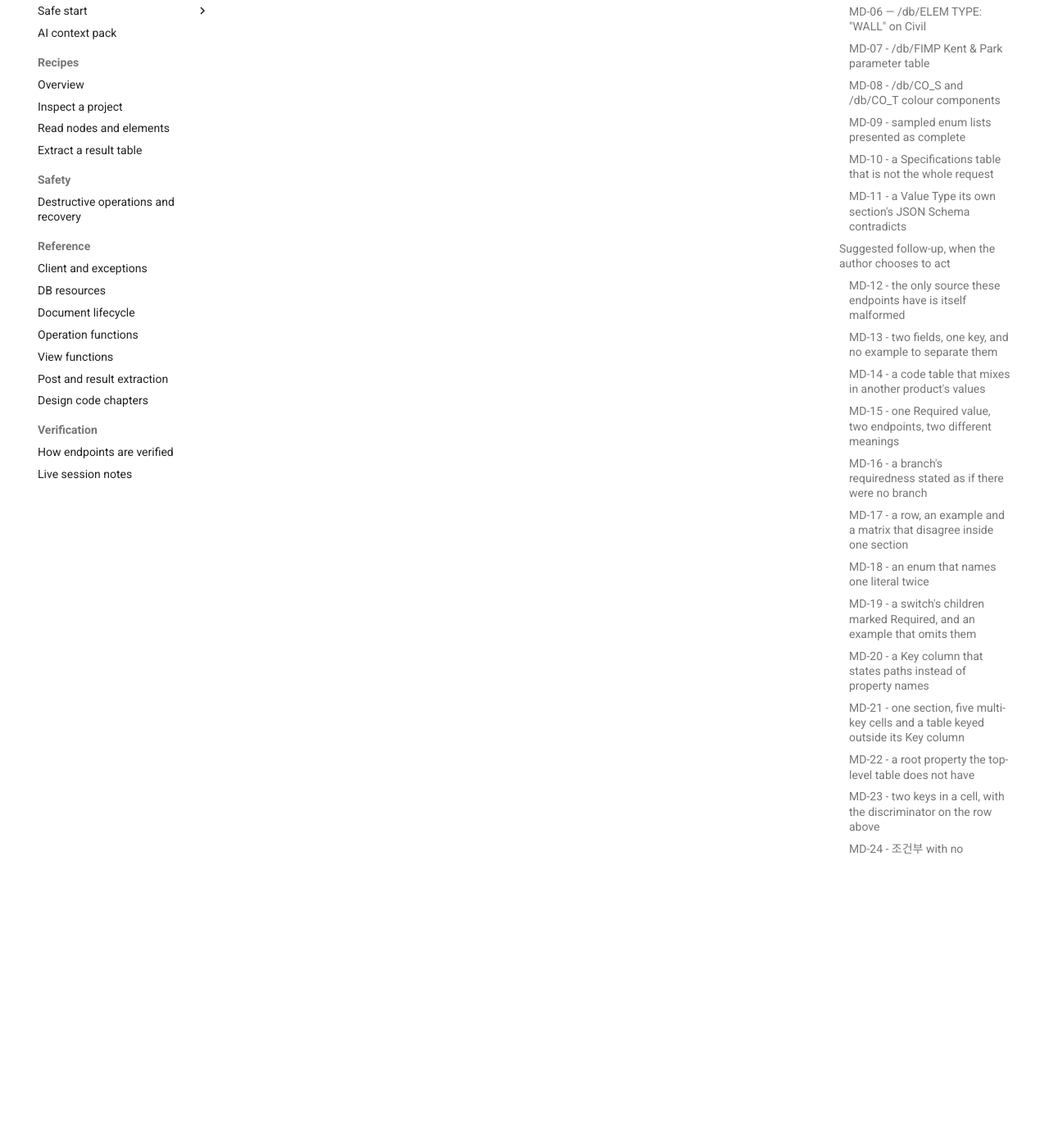
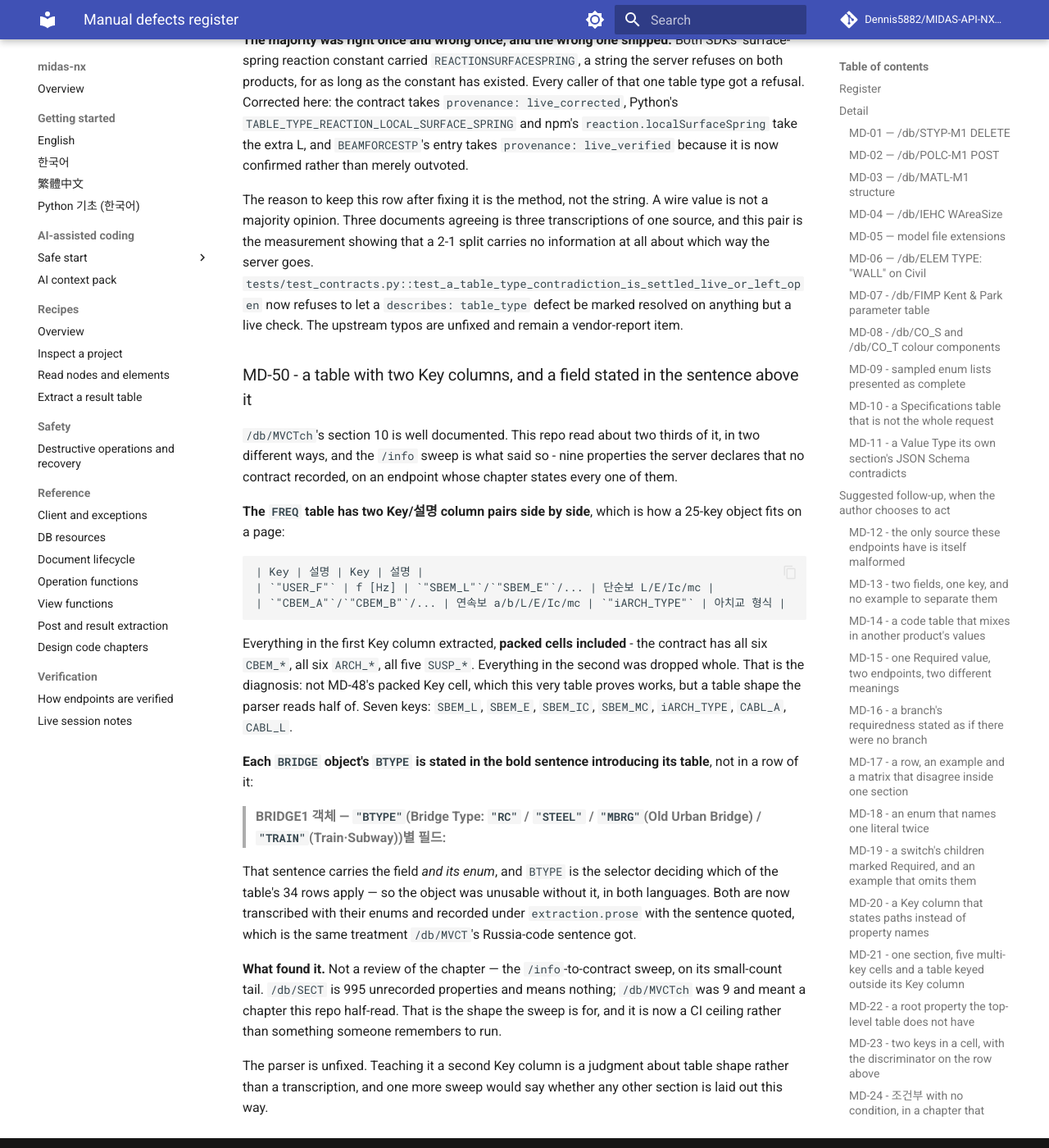
Before and after one commit to Dennis5882/MIDAS-API-NX-SDK, an MkDocs documentation site: the page built from docs/manual_defects_register.md, in a window 1280 px wide and 1400 px high, scrolled down 58872 px. Shown: the whole window at 82% size. Built offline with MkDocs 1.6.1 and Material for MkDocs 9.7.7, drawn with Linux system fonts in a browser that asks for light colours; comment, search, counter and statistics services are not loaded; some of the changed text lies outside the part shown.

Commit message:
feat(contracts): close the /info sweep's small-count tail
Eleven endpoints had a property /info declares and no contract records. Six do
now, and the six are the large ones - /db/SECT's 995, /db/MATD's 172 - where
/info describes the whole record including computed read-only members and the
count means nothing. Every small count is closed, and the small counts are the
ones worth reading: a count of one or two is what a missing table row looks
like.

Two findings, and they are different in kind.

SPECIAL_LANE_ITEMS on /db/LLAN, /db/LLANch, /db/LLANid and /db/LLANop, plus
/db/LLANop's root OPT_STRADD. The manual documents none of them - the whole
repo was searched for each name, not just the section - and the server declares
all of them. This is /db/LLANtr's MD-45 reaching its four siblings, so each
contract takes the same treatment: provenance info_schema, requirement unstated
because /info declares no required array, and the server's own description
carried verbatim rather than paraphrased into a rule.

/db/MVCTch is the opposite: the chapter documents all nine and this repo read
about two thirds of it. FREQ's table has two Key/설명 column pairs side by side,
and every key in the second was dropped whole - SBEM_L/E/IC/MC, iARCH_TYPE,
CABL_A/CABL_L. The first column's packed cells extracted fine, which is what
rules out MD-48's packed Key cell and names this a table shape the parser reads
half of. Separately, each BRIDGE object's BTYPE is stated in the bold sentence
introducing its table, enum and all, and BTYPE is the selector deciding which of
that table's 34 rows apply - so neither object was usable without it, in either
language. Registered together as MD-50; the parser is unfixed, because teaching
it a second Key column is a judgment about table shape rather than a
transcription.

The seven FREQ keys stay `unstated` like the eighteen siblings from the same
table, which states no Value Type. Taking /info's `number` for all 25 is a
separate change with its own evidence, not a side effect of this one.

EXPECTED_AGAINST_CONTRACTS drops the five closed rows rather than lowering them.
An at-most of zero is what "closed" means, and the ceiling now refuses the
regression.

Co-Authored-By: Claude Opus 5 <noreply@anthropic.com>

````diff
--- a/docs/manual_defects_register.md
+++ b/docs/manual_defects_register.md
@@ -83,6 +83,7 @@ build itself** and is no longer resting on an unrecorded one.
 | MD-47 | 2026-09-04 | `/db/TDMT` `TCODE` and `bSILICA` | section 6's "Specifications (공통 키 + CEB-FIP)" table documents two code branches, CEB-FIP and ACI, while its `CODE` value table lists 33 codes | `CODE="EUROPEAN"` is a third branch with two dedicated fields the table names nowhere. Both were read off a real PSC bridge model's C40/50 concrete on 2026-07-30 and both are declared by `GET /info/db/TDMT` on either product. The gap is wider than these two: /info declares roughly seventy fields here, spanning codes the value table lists and the field table then ignores | **manual repo** transcription | open |
 | MD-48 | 2026-09-04 | `/db/MVHL` `VEH_EUROCODE`, 48 fields | section 10's Specifications table documents `VEH_DEFAULT` and no country object at all | `GET /info/db/MVHL` declares eleven more - `VEH_FR`, `VEH_CN`, `VEH_IN`, `VEH_CA`, `VEH_BS`, `VEH_EUROCODE`, `VEH_RU`, `VEH_KSCE_LSD15`, `VEH_AU`, `VEH_PL`, `VEH_ZA` - and a real Eurocode "Load Model 1" vehicle read on 2026-07-30 used `VEH_EUROCODE` instead of `VEH_DEFAULT`, omitting `STANDARD_CODE` the table marks Required. Four of the eleven have their own manual tables; `VEH_EUROCODE` has none | **manual repo** transcription | open |
 | MD-49 | 2026-09-04 | `/post/TABLE` surface-spring reaction `TABLE_TYPE` | the JSON Schema and Specifications table give `REACTIONSURFACESPRING`; the Request Example alone gives `REACTIONLSURFACESPRING` | on both Gen NX and Civil NX, build 09/02/2026, `REACTIONSURFACESPRING` is refused with `there was an error creating utbl`, while `REACTIONLSURFACESPRING` is recognised and reaches the expected no-analysis-result response | **MIDASIT article** (schema and table), which this SDK followed into both packages | open upstream; corrected here |
+| MD-50 | 2026-09-05 | `/db/MVCTch` `FREQ`, `BRIDGE1.BTYPE`, `BRIDGE2.BTYPE`, 9 fields | section 10 documents all of them - `FREQ`'s 25 keys across a two-Key-column table, and each `BTYPE` in the bold sentence that introduces its field table, enum included | this repo read neither. Every key in the `FREQ` table's *second* Key column was dropped whole (`SBEM_L`/`E`/`IC`/`MC`, `iARCH_TYPE`, `CABL_A`/`CABL_L`) while the first column extracted correctly, packed cells included - so it is a table shape the parser reads half of, not MD-48's packed cell. `BTYPE` is the selector deciding which of its table's fields apply, so neither object was usable without it | **this SDK** extractor | fixed here, parser unfixed |
 
 ## Detail
 
@@ -1737,3 +1738,48 @@ a 2-1 split carries no information at all about which way the server goes.
 now refuses to let a `describes: table_type` defect be marked resolved on
 anything but a live check. The upstream typos are unfixed and remain a
 vendor-report item.
+
+### MD-50 - a table with two Key columns, and a field stated in the sentence above it
+
+`/db/MVCTch`'s section 10 is well documented. This repo read about two thirds
+of it, in two different ways, and the `/info` sweep is what said so - nine
+properties the server declares that no contract recorded, on an endpoint whose
+chapter states every one of them.
+
+**The `FREQ` table has two Key/설명 column pairs side by side**, which is how a
+25-key object fits on a page:
+
+```text
+| Key | 설명 | Key | 설명 |
+| `"USER_F"` | f [Hz] | `"SBEM_L"`/`"SBEM_E"`/... | 단순보 L/E/Ic/mc |
+| `"CBEM_A"`/`"CBEM_B"`/... | 연속보 a/b/L/E/Ic/mc | `"iARCH_TYPE"` | 아치교 형식 |
+```
+
+Everything in the first Key column extracted, **packed cells included** - the
+contract has all six `CBEM_*`, all six `ARCH_*`, all five `SUSP_*`. Everything
+in the second was dropped whole. That is the diagnosis: not MD-48's packed Key
+cell, which this very table proves works, but a table shape the parser reads
+half of. Seven keys: `SBEM_L`, `SBEM_E`, `SBEM_IC`, `SBEM_MC`, `iARCH_TYPE`,
+`CABL_A`, `CABL_L`.
+
+**Each `BRIDGE` object's `BTYPE` is stated in the bold sentence introducing its
+table**, not in a row of it:
+
+> **BRIDGE1 객체 — `"BTYPE"`(Bridge Type: `"RC"` / `"STEEL"` / `"MBRG"`(Old
+> Urban Bridge) / `"TRAIN"`(Train·Subway))별 필드:**
+
+That sentence carries the field *and its enum*, and `BTYPE` is the selector
+deciding which of the table's 34 rows apply — so the object was unusable
+without it, in both languages. Both are now transcribed with their enums and
+recorded under `extraction.prose` with the sentence quoted, which is the same
+treatment `/db/MVCT`'s Russia-code sentence got.
+
+**What found it.** Not a review of the chapter — the `/info`-to-contract sweep,
+on its small-count tail. `/db/SECT` is 995 unrecorded properties and means
+nothing; `/db/MVCTch` was 9 and meant a chapter this repo half-read. That is
+the shape the sweep is for, and it is now a CI ceiling rather than something
+someone remembers to run.
+
+The parser is unfixed. Teaching it a second Key column is a judgment about
+table shape rather than a transcription, and one more sweep would say whether
+any other section is laid out this way.
````
Also changed, not shown: packages/typescript/CHANGELOG.md (+32 -0 lines), 7 other files.
